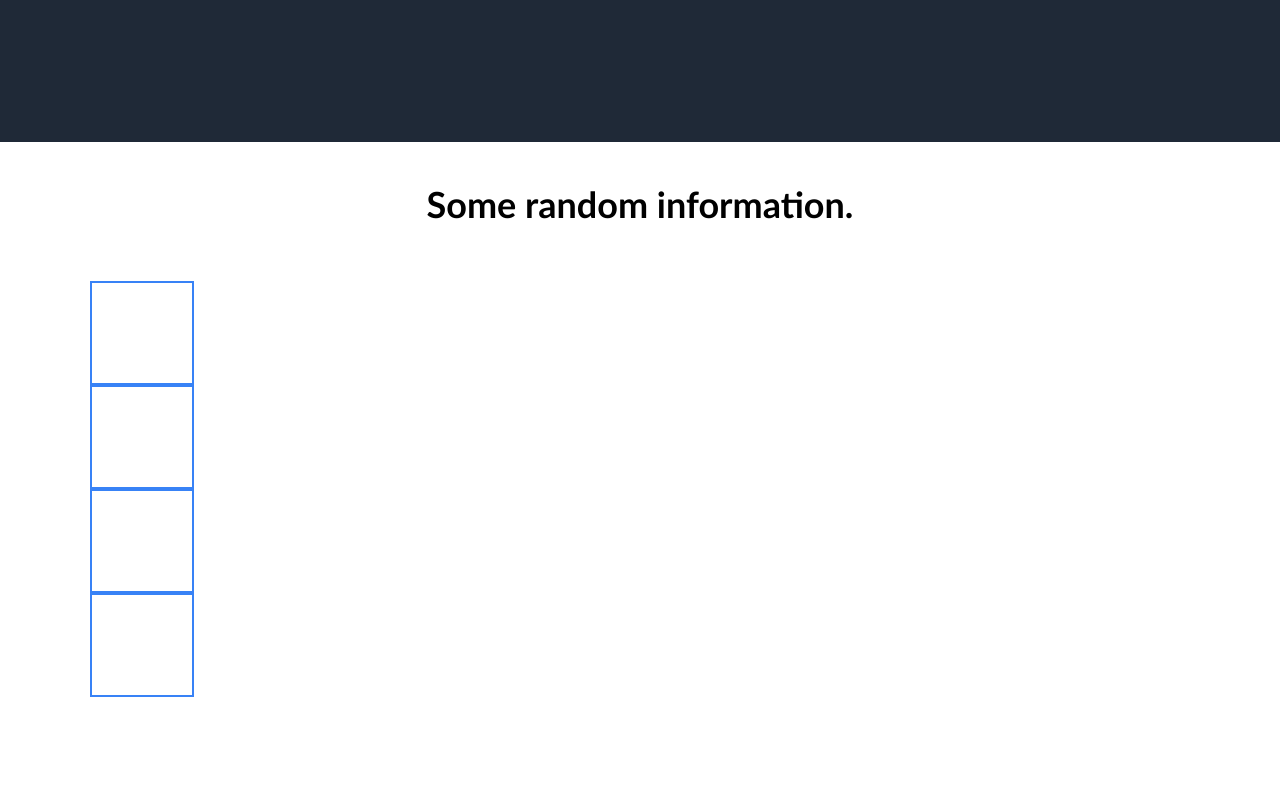
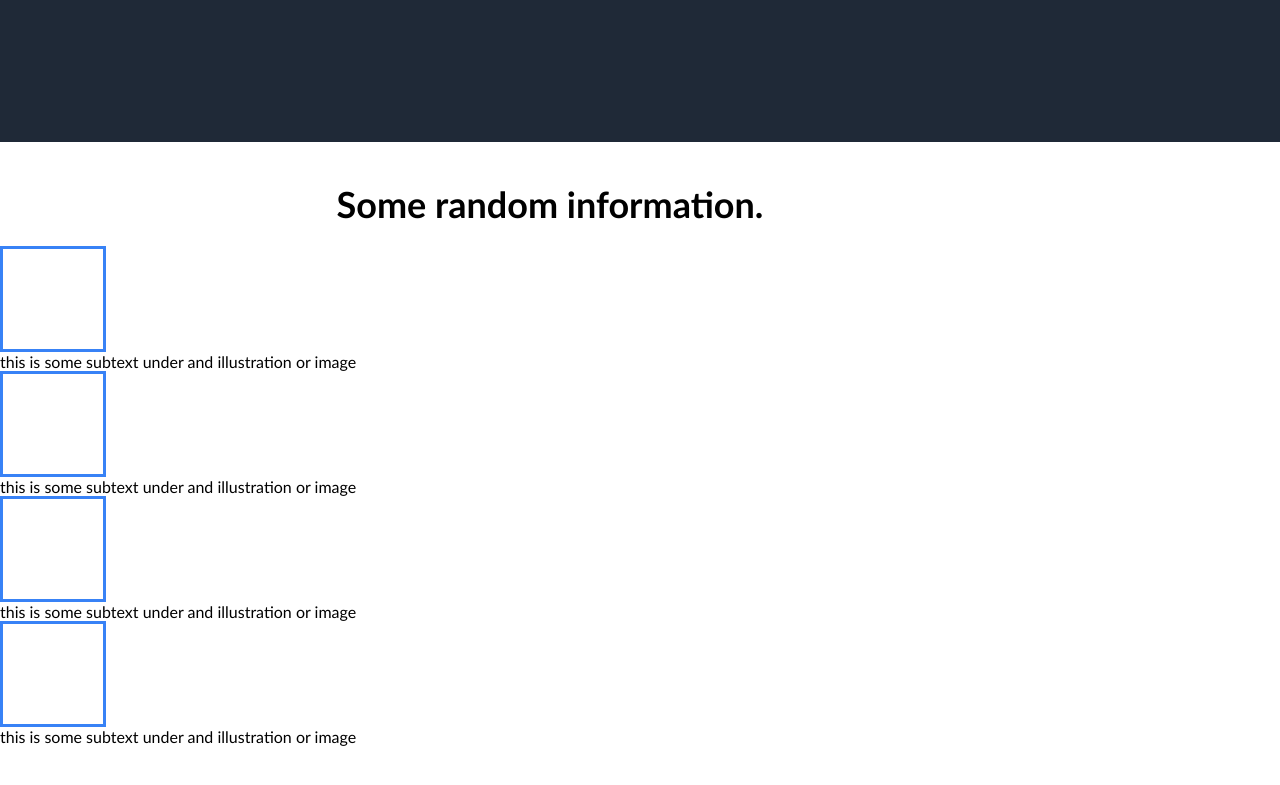
Before and after one commit to wschrant/webpage-top, a plain HTML site: page index.html in a window 1280 px wide. Shown: the part 517-1302 px from the top of the page. Before the commit the page ends 1269 px from the top, so only its background shows below. Drawn offline with Linux system fonts and the light colour scheme.

Commit message:
starting over frowny face

```diff
--- a/index.html
+++ b/index.html
@@ -31,10 +31,22 @@
             <div class="info">
                 <div class="infoheader">Some random information.</div>
                 <div class="info boxes">
-                    <div class="box1"></div>
-                    <div class="box2"></div>
-                    <div class="box3"></div>
-                    <div class="box4"></div>
+                    <div class="boxtain">
+                        <div class="box"></div>
+                        <p>this is some subtext under and illustration or image</p>
+                    </div>
+                    <div class="boxtain">
+                        <div class="box"></div>
+                        <p>this is some subtext under and illustration or image</p>
+                    </div>
+                    <div class="boxtain">
+                        <div class="box"></div>
+                        <p>this is some subtext under and illustration or image</p>
+                    </div>
+                    <div class="boxtain">
+                        <div class="box"></div>
+                        <p>this is some subtext under and illustration or image</p>
+                    </div>
                 </div>
             </div>
         </div>
--- a/styles.css
+++ b/styles.css
@@ -88,50 +88,27 @@
 .info-container{
     background-color: #fff;
     padding: 20px 0;
+    font-family: 'Gill Sans', 'Gill Sans MT', Calibri, 'Trebuchet MS', sans-serif;
     display: flex;
-    justify-content: center;
-    font-family: 'Gill Sans', 'Gill Sans MT', Calibri, 'Trebuchet MS', sans-serif;
 }
 .info{
     width: 1100px;
     height: 550px;
-    display: flex;
-    flex-direction: column;
-    justify-content: center;
     margin-top: 20px;
 }
 .infoheader{
     font-size: 36px;
     font-weight: bold;
+    text-align: center;
+}
+.info-boxes{
+    color: #1F2937;
+    font-size: 14px;
     display: flex;
-    justify-content: center;
 }
-.info .infoboxes{
-    display: flex;
-    flex-direction: row;
-    justify-content: space-between;
-}
-.box1 {
+.box {
     width: 50px;
     height: 50px;
     padding: 50px;
-    border: 2px solid #3882F6;
+    border: 3px solid #3882F6;
 }
-.box2 {
-    width: 50px;
-    height: 50px;
-    padding: 50px;
-    border: 2px solid #3882F6;
-}
-.box3 {
-    width: 50px;
-    height: 50px;
-    padding: 50px;
-    border: 2px solid #3882F6;
-}
-.box4 {
-    width: 50px;
-    height: 50px;
-    padding: 50px;
-    border: 2px solid #3882F6;
-}
```
